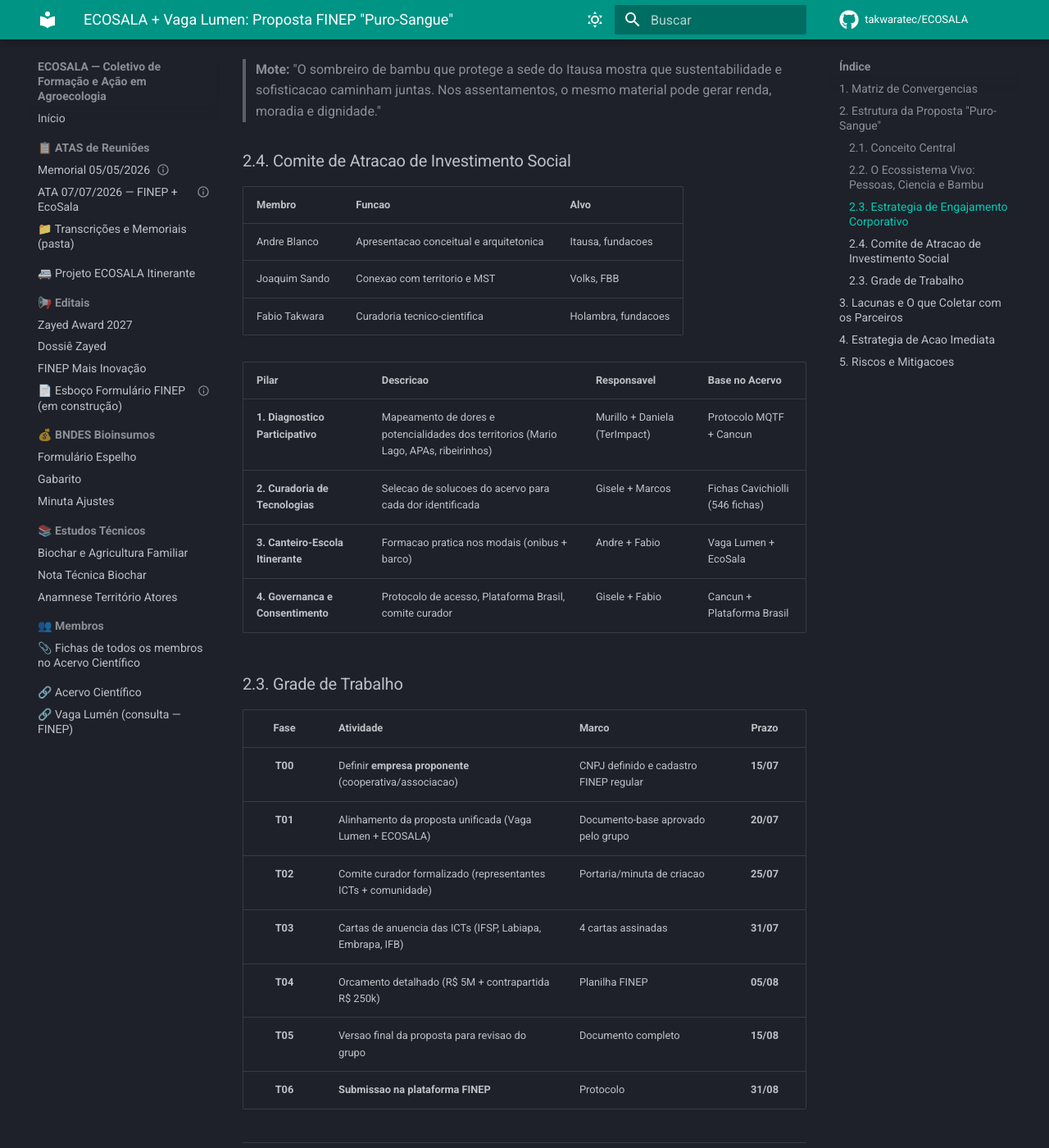
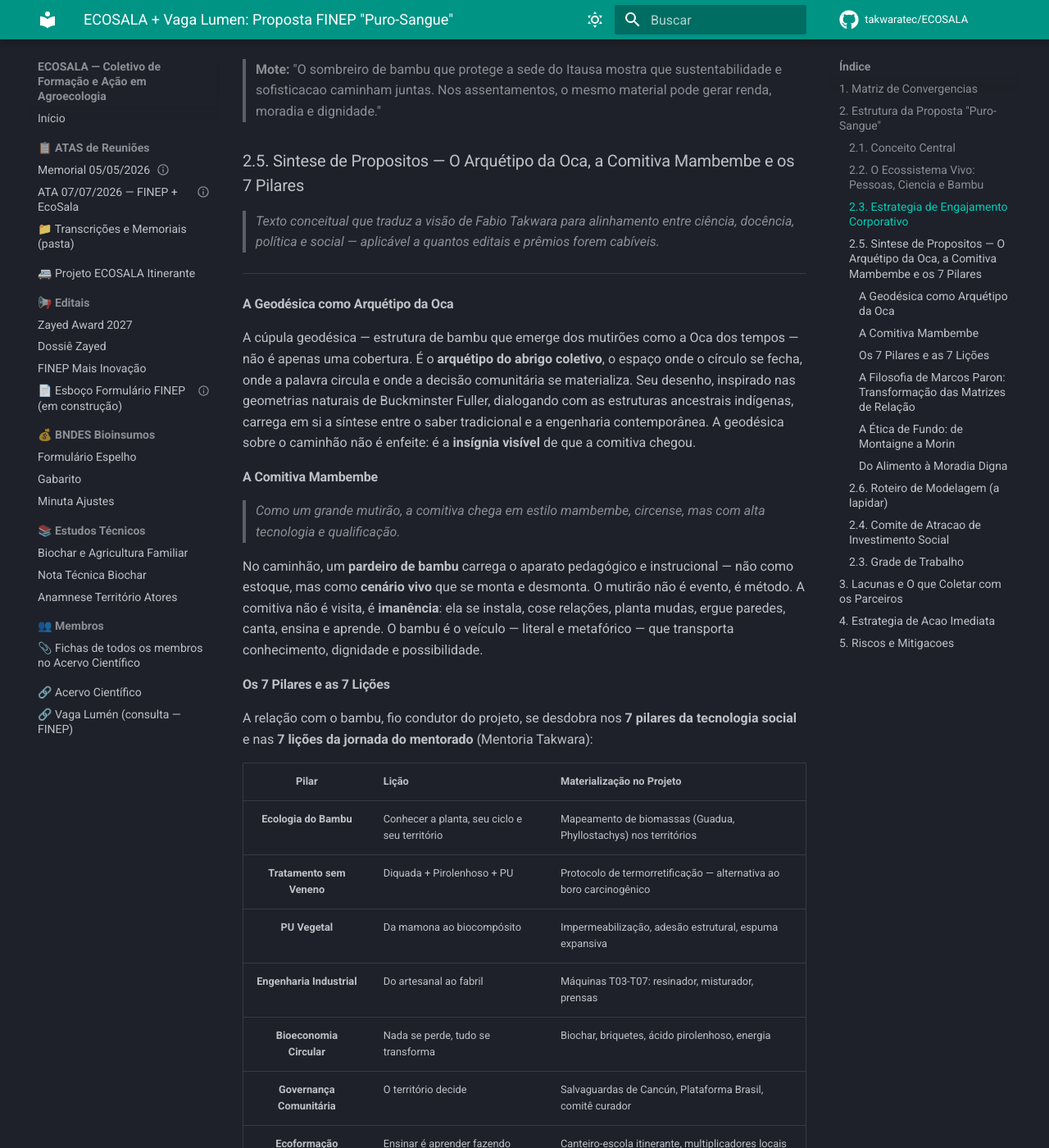
Before and after one commit to takwaratec/ECOSALA, an MkDocs documentation site: the page built from docs/editais/plano-estrategico-vaga-lumen-ecosala-finep.md, in a window 1280 px wide and 1400 px high, scrolled down 2475 px. Shown: the whole window at 82% size. Built offline with MkDocs 1.6.1 and Material for MkDocs 9.7.7, drawn with Linux system fonts in a browser that asks for light colours; comment, search, counter and statistics services are not loaded; some of the changed text lies outside the part shown.

Commit message:
feat: sintese de propositos - geodesica, comitiva mambembe, 7 pilares, filosofia Paron

```diff
--- a/docs/editais/plano-estrategico-vaga-lumen-ecosala-finep.md
+++ b/docs/editais/plano-estrategico-vaga-lumen-ecosala-finep.md
@@ -61,6 +61,66 @@
 | **Volkswagen** | Responsabilidade social na regiao | Apoio a infraestrutura nos assentamentos |
 
 > **Mote:** "O sombreiro de bambu que protege a sede do Itausa mostra que sustentabilidade e sofisticacao caminham juntas. Nos assentamentos, o mesmo material pode gerar renda, moradia e dignidade."
+
+### 2.5. Sintese de Propositos — O Arquétipo da Oca, a Comitiva Mambembe e os 7 Pilares
+
+> *Texto conceitual que traduz a visão de Fabio Takwara para alinhamento entre ciência, docência, política e social — aplicável a quantos editais e prêmios forem cabíveis.*
+
+---
+
+#### A Geodésica como Arquétipo da Oca
+
+A cúpula geodésica — estrutura de bambu que emerge dos mutirões como a Oca dos tempos — não é apenas uma cobertura. É o **arquétipo do abrigo coletivo**, o espaço onde o círculo se fecha, onde a palavra circula e onde a decisão comunitária se materializa. Seu desenho, inspirado nas geometrias naturais de Buckminster Fuller, dialogando com as estruturas ancestrais indígenas, carrega em si a síntese entre o saber tradicional e a engenharia contemporânea. A geodésica sobre o caminhão não é enfeite: é a **insígnia visível** de que a comitiva chegou.
+
+#### A Comitiva Mambembe
+
+> *Como um grande mutirão, a comitiva chega em estilo mambembe, circense, mas com alta tecnologia e qualificação.*
+
+No caminhão, um **pardeiro de bambu** carrega o aparato pedagógico e instrucional — não como estoque, mas como **cenário vivo** que se monta e desmonta. O mutirão não é evento, é método. A comitiva não é visita, é **imanência**: ela se instala, cose relações, planta mudas, ergue paredes, canta, ensina e aprende. O bambu é o veículo — literal e metafórico — que transporta conhecimento, dignidade e possibilidade.
+
+#### Os 7 Pilares e as 7 Lições
+
+A relação com o bambu, fio condutor do projeto, se desdobra nos **7 pilares da tecnologia social** e nas **7 lições da jornada do mentorado** (Mentoria Takwara):
+
+| Pilar | Lição | Materialização no Projeto |
+|:-----:|-------|--------------------------|
+| **Ecologia do Bambu** | Conhecer a planta, seu ciclo e seu território | Mapeamento de biomassas (Guadua, Phyllostachys) nos territórios |
+| **Tratamento sem Veneno** | Diquada + Pirolenhoso + PU | Protocolo de termorretificação — alternativa ao boro carcinogênico |
+| **PU Vegetal** | Da mamona ao biocompósito | Impermeabilização, adesão estrutural, espuma expansiva |
+| **Engenharia Industrial** | Do artesanal ao fabril | Máquinas T03-T07: resinador, misturador, prensas |
+| **Bioeconomia Circular** | Nada se perde, tudo se transforma | Biochar, briquetes, ácido pirolenhoso, energia |
+| **Governança Comunitária** | O território decide | Salvaguardas de Cancún, Plataforma Brasil, comitê curador |
+| **Ecoformação Permanente** | Ensinar é aprender fazendo | Canteiro-escola itinerante, multiplicadores locais |
+
+> Cada pilar carrega uma lição que não é técnica — é ética. Da ecologia à governança, o que se ensina é o cuidado: com a planta, com a terra, com o outro.
+
+#### A Filosofia de Marcos Paron: Transformação das Matrizes de Relação
+
+Marcos Paron, convocante deste grupo, articulador incansável, carrega uma retórica filosófica que fundamenta o projeto: a **transformação das matrizes de relação** — do homem com a terra, do técnico com o comunitário, do saber acadêmico com o saber popular. Sua perspectiva de **ecoformação e empreendedorismo rural** em conceitos modernos e de alta qualidade intelectual é o solo onde esta proposta germina. Seu alerta — *"projetos viram ruínas se não houver continuidade"* — é o lembrete de que a permanência precisa estar desenhada desde o início, não como desejo, mas como **estrutura de governança**.
+
+#### A Ética de Fundo: de Montaigne a Morin
+
+A proposta se assenta em três éticas que se entrelaçam:
+
+| Referência | Ética | Aplicação |
+|------------|-------|-----------|
+| **Montaigne** | *"Cada um chama de barbárie aquilo que não é seu costume"* | Escuta do território sem julgar — a curadoria não é top-down |
+| **Morin** | Complexidade e transdisciplinaridade | Nenhum problema é só técnico, só social ou só político — é tudo ao mesmo tempo |
+| **Permacultura** | Cuidar da terra, cuidar das pessoas, compartilhar o excedente | Os 3 princípios éticos como critérios de decisão do projeto |
+
+#### Do Alimento à Moradia Digna
+
+Múltiplos benefícios, integrados: a horta que alimenta, o bambu que abriga, a fossa que saneia, a energia que ilumina, a escola que forma, o mutirão que emancipa. Este é o **ecossistema completo de dores e curas** que a proposta "Puro-Sangue" ECOSALA + Vaga Lumen se propõe a demonstrar.
+
+---
+
+### 2.6. Roteiro de Modelagem (a lapidar)
+
+| Fase | Atividade | Formato | Prazo |
+|:----:|-----------|---------|:-----:|
+| **R01** | Validar este manifesto conceitual com o grupo | Reuniao | Proxima |
+| **R02** | Definir quais editais/alvos alem da FINEP (Zayed, fundacoes, premios) | Decisao coletiva | Julho |
+| **R03** | Modelar proposta-padrao reelaboravel para multiplos fins | Documento-base | Agosto |
 
 ### 2.4. Comite de Atracao de Investimento Social
 
```
